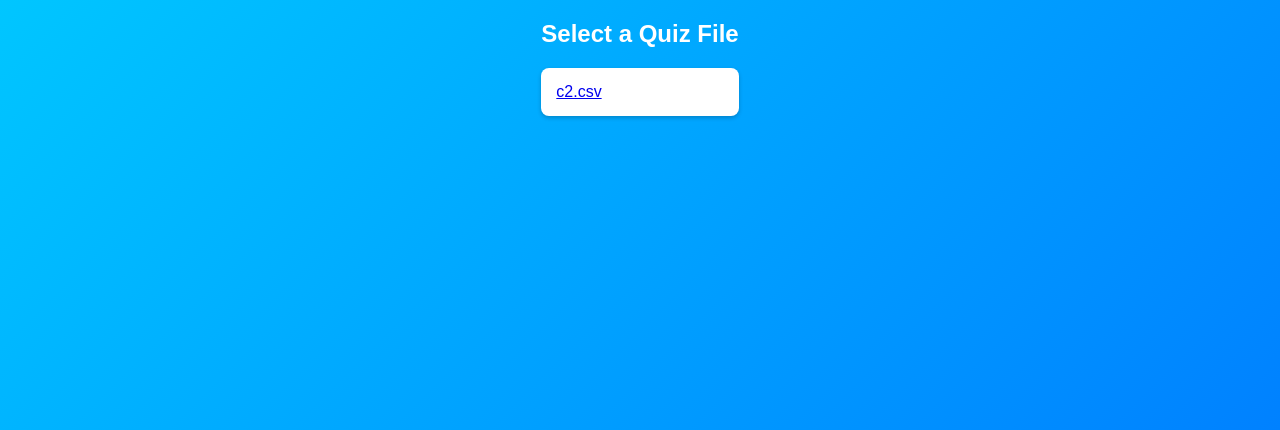
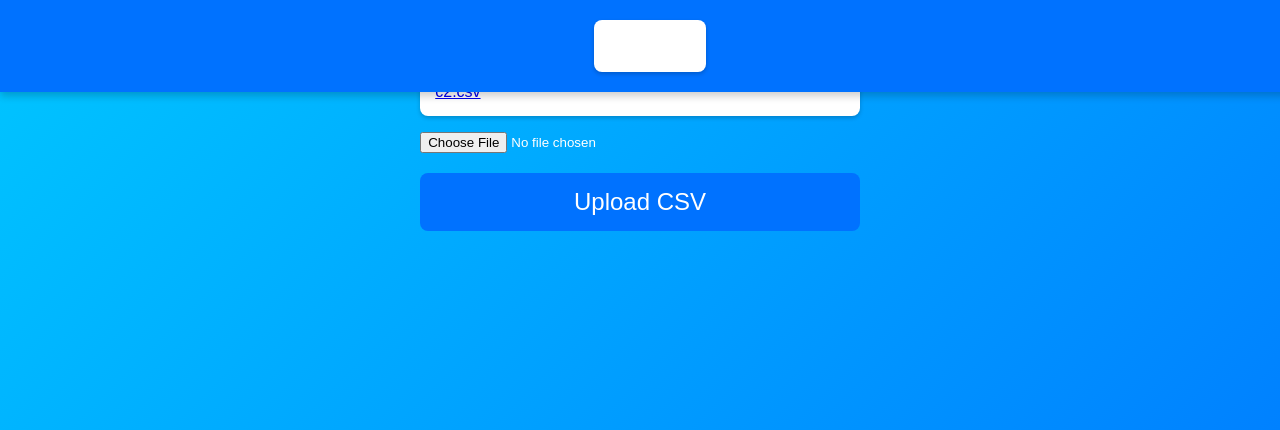
Before and after one commit to hussainashiqktk/TestThySelf, a Flask app: page / in a window 1280 px wide. Shown: the top 430 px of the page. Run offline with Flask 3, Linux system fonts and the light colour scheme.

Commit message:
Update file_selection.html

```diff
--- a/templates/file_selection.html
+++ b/templates/file_selection.html
@@ -3,19 +3,26 @@
 <head>
     <meta charset="UTF-8">
     <meta name="viewport" content="width=device-width, initial-scale=1.0">
-    <title>Select Quiz File</title>
+    <title>File Selection</title>
     <link rel="stylesheet" href="{{ url_for('static', filename='style.css') }}">
 </head>
 <body>
+    <nav class="navbar">
+        <ul>
+            <li><a href="{{ url_for('index') }}">Home</a></li>
+        </ul>
+    </nav>
     <div class="file-selection-container">
         <h2>Select a Quiz File</h2>
         <ul>
             {% for file in files %}
-            <li>
-                <a href="{{ url_for('select_file', filename=file) }}">{{ file }}</a>
-            </li>
+            <li><a href="{{ url_for('select_file', filename=file) }}">{{ file }}</a></li>
             {% endfor %}
         </ul>
+        <form action="{{ url_for('upload_file') }}" method="post" enctype="multipart/form-data">
+            <input type="file" name="file" accept=".csv" required>
+            <button type="submit">Upload CSV</button>
+        </form>
     </div>
 </body>
 </html>
```
